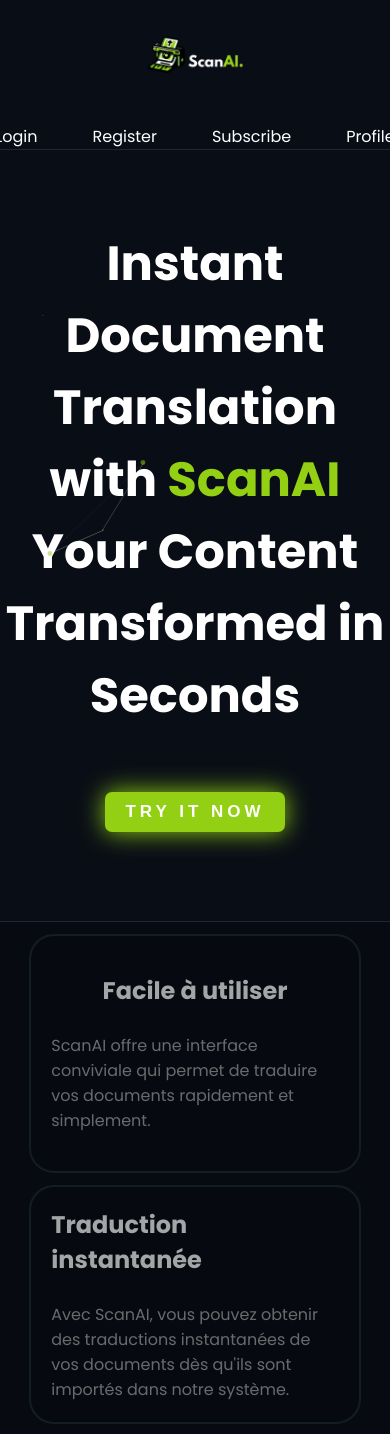
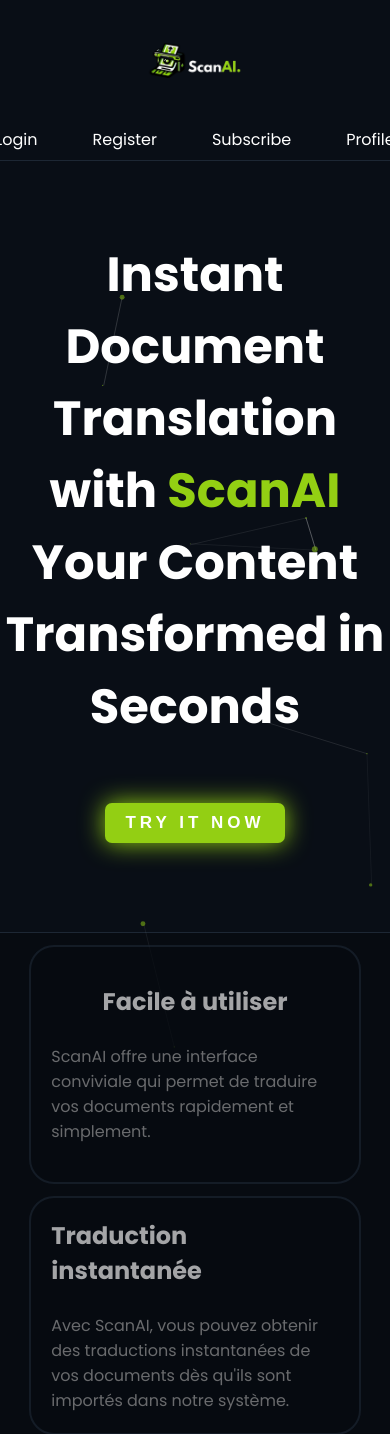
Before and after one commit to bourtitom/ScanAI, a PHP site: page /index.php in a window 390 px wide. Shown: the top 1434 px of the page. Run offline with PHP 8.4, Linux system fonts and the light colour scheme.

Commit message:
fix leger bug de particule

```diff
--- a/style.css
+++ b/style.css
@@ -24,7 +24,7 @@ body {
 
 .navLanding {
   width: 100%;
-  padding: 0px 150px;
+  padding: 0 5%;
   display: flex;
   align-items: center;
   justify-content: space-between;
@@ -103,7 +103,7 @@ body {
   position: absolute;
   top: 25%;
   width: 100%;
-  height: 50%;
+  height: 90%;
 }
 
 .div1, .div2, .div3, .div4, .div5, .div6 {
--- a/styleRes.css
+++ b/styleRes.css
@@ -6,12 +6,15 @@
         justify-content: center;
         flex-direction: column;
         width: 100%;
-        padding: 0;
+        padding: 2% 2%;
       }
     #ContLogo{
         width: 30%;
     }
-
+    #particles-js{
+    top: 32%;
+    height: 116%;
+     }
     .logo{
         width: 100%;
         height: 100%;
```
